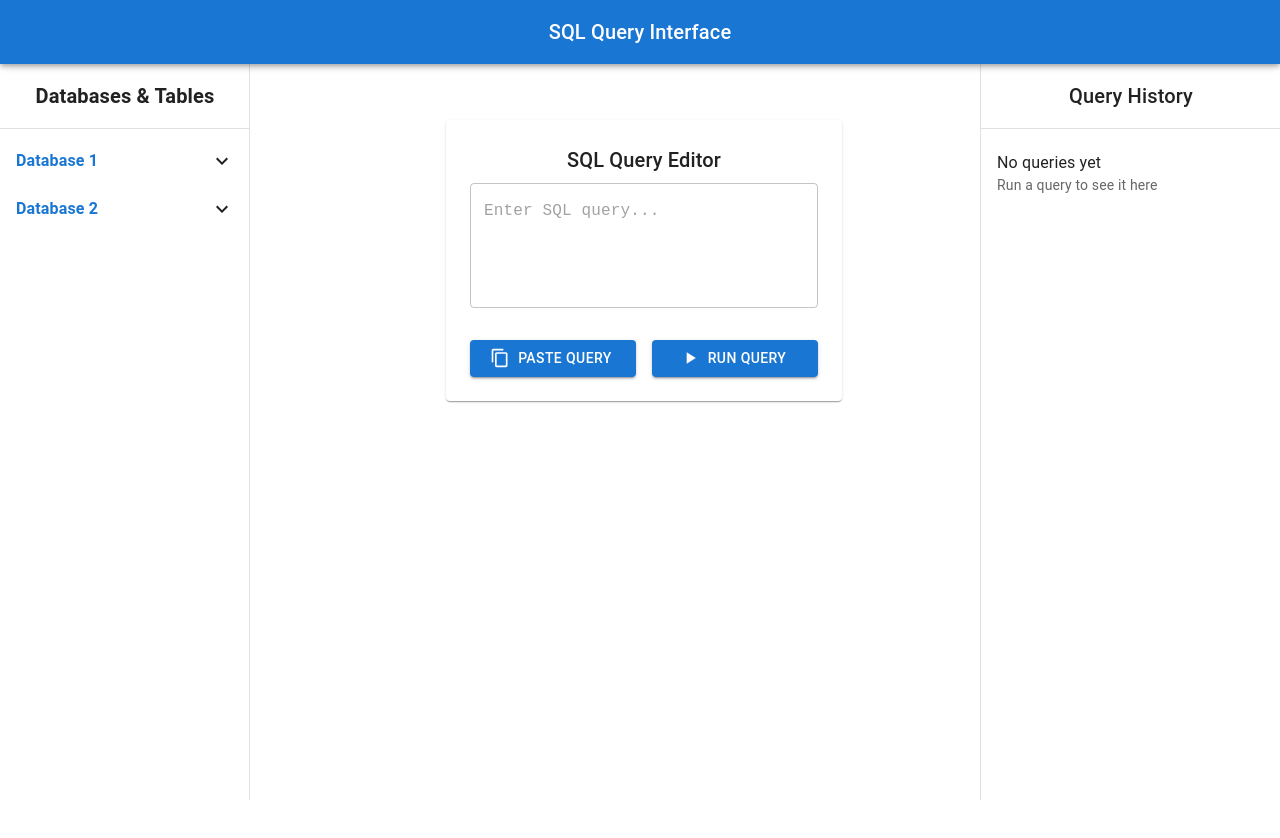
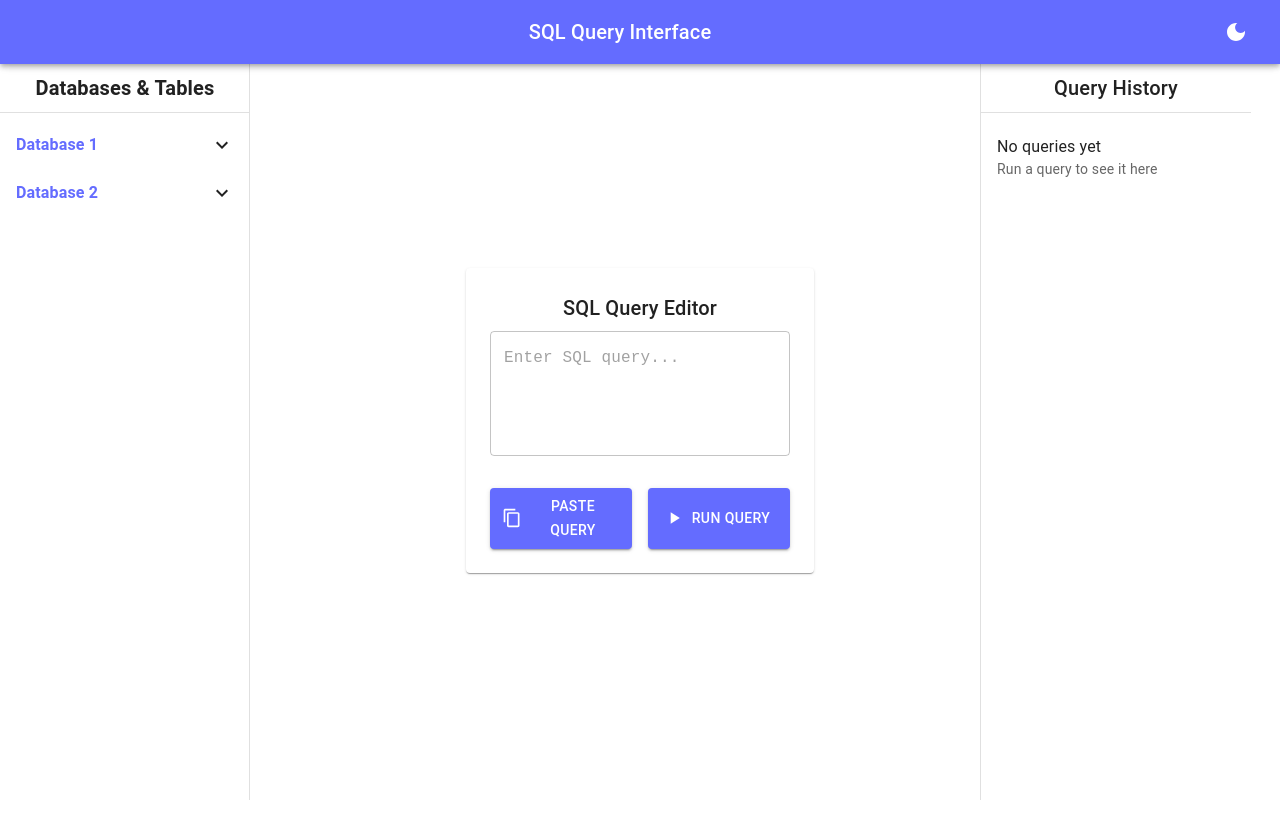
Before and after one commit to RushikeshGaikwad78/QueryXplorer, a React (Vite) app: page / in a window 1280 px wide. Shown: the top 838 px of the page. After the commit the page ends 800 px from the top, so only its background shows below. Built offline with nearby package versions, Linux system fonts and the light colour scheme.

Commit message:
theme implementation with some refinements of views in drawers

```diff
--- a/src/App.tsx
+++ b/src/App.tsx
@@ -1,11 +1,13 @@
 import './App.css'
 import { useState, Suspense, useMemo , useCallback } from 'react'
-import { AppBar,Toolbar,IconButton,Typography,Drawer,Box,useMediaQuery, Paper, Container, Button } from '@mui/material'
+import { AppBar,Toolbar,IconButton,Typography,Drawer,Box,useMediaQuery, Paper, Container, Button, ThemeProvider, createTheme , CssBaseline} from '@mui/material'
 import {
   Menu as MenuIcon,
   History as HistoryIcon,
   ContentCopy as ContentCopyIcon,
-  PlayArrow as PlayArrowIcon
+  PlayArrow as PlayArrowIcon,
+  LightMode as LightModeIcon,
+  DarkMode as DarkModeIcon
 } from '@mui/icons-material'
 
 import { QueryHistoryItem, QueryState} from './types'
@@ -37,6 +39,18 @@ function App() {
   const [sortColumn, setSortColumn] = useState("")
   const [sortOrder, setSortOrder] = useState("asc")
 
+  const theme = useMemo(() => createTheme({
+    palette: {
+      mode: state.theme,
+      primary: {
+        main: '#646cff',
+      },
+      secondary: {
+        main: '#535bf2',
+      },
+    },
+  }), [state.theme]);
+
   const toggleDatabase = useCallback((dbName: string) => {
     setState(prev => ({
       ...prev,
@@ -57,7 +71,12 @@ function App() {
       activeTable: tableName
     }))
   }, []);
-
+  const toggleTheme = () => {
+      setState(prev => ({
+        ...prev,
+        theme: prev.theme === 'light' ? 'dark' : 'light'
+      }))
+    }
   const drawerWidth = {
     left: 250,
     right: 300
@@ -233,7 +252,9 @@ function App() {
 
 
   return (
-    <>
+
+    <ThemeProvider theme={theme}>
+      <CssBaseline />
         <AppBar position="fixed" sx={{ zIndex: (theme) => theme.zIndex.drawer + 1 }}>
           <Toolbar>
             <IconButton
@@ -255,8 +276,12 @@ function App() {
               >
                 <HistoryIcon />
               </IconButton>
+              <IconButton color="inherit" onClick={toggleTheme}>
+              {state.theme === 'dark' ? <LightModeIcon /> : <DarkModeIcon />}
+            </IconButton>
           </Toolbar>
         </AppBar>
+
         {/* Left Drawer */}
         <Drawer
           variant="temporary"
@@ -301,24 +326,18 @@ function App() {
           sx={{
             flexGrow: 1,
             p: 3,
-            // width: { md: `calc(100% - ${drawerWidth.left + drawerWidth.right}px)` },
-            marginLeft: '-40px',
+            width: '100%',
             marginTop: '64px',
-            minHeight: 'calc(100vh - 64px)',
-            display: 'flex',
-            flexDirection: 'column',
-            position: 'relative',
+
           }}
         >
           <Container
-            maxWidth={false}
-            disableGutters
             sx={{
               height: '100%',
+
+              mx: 'auto',
+              px: { xs: 1, sm: 2, md: 4 },
               width: '100%',
-              display: 'flex',
-              flexDirection: 'column',
-              px: { xs: 1, sm: 2, md: 3 },
             }}
           >
             <Paper sx={{
@@ -326,7 +345,7 @@ function App() {
               mb: 3,
               backgroundColor: 'background.paper',
               minHeight: '200px',
-              width: '100%'
+              width: '100%',
             }}>
               <Typography variant="h6" gutterBottom>
                 SQL Query Editor
@@ -362,6 +381,7 @@ function App() {
                   Run Query
                 </Button>
               </Box>
+
             </Paper>
 
             {state.tableData && (
@@ -429,7 +449,8 @@ function App() {
           {rightDrawerContent}
         </Drawer>
 
-    </>
+
+    </ThemeProvider>
   )
 }
 
--- a/src/components/LeftDrawer.tsx
+++ b/src/components/LeftDrawer.tsx
@@ -31,7 +31,7 @@ const LeftDrawer: React.FC<LeftDrawerProps> = ({
 }) => {
   return (
     <Box sx={{ width: 250 }}>
-      <Typography variant="h6" sx={{ p: 2, fontWeight: 'bold' }}>
+      <Typography variant="h6" sx={{ p: 1, fontWeight: 'bold' }}>
         Databases & Tables
       </Typography>
       <Divider />
@@ -50,7 +50,7 @@ const LeftDrawer: React.FC<LeftDrawerProps> = ({
               {expandedDB[dbName] ? <ExpandLessIcon /> : <ExpandMoreIcon />}
             </ListItem>
             <Collapse in={expandedDB[dbName]} timeout="auto" unmountOnExit>
-              <List component="div" disablePadding sx={{ pl: 2 }}>
+              <List component="div" disablePadding sx={{ pl: 1 }}>
                 {Object.keys(databases[dbName]).map((tableName) => (
                   <Box key={tableName}>
                     <ListItem component="div" onClick={() => toggleTable(dbName, tableName)} sx={{ pl: 2 }}>
@@ -64,9 +64,9 @@ const LeftDrawer: React.FC<LeftDrawerProps> = ({
                       {expandedTables[`${dbName}-${tableName}`] ? <ExpandLessIcon /> : <ExpandMoreIcon />}
                     </ListItem>
                     <Collapse in={expandedTables[`${dbName}-${tableName}`]} timeout="auto" unmountOnExit>
-                      <List component="div" disablePadding sx={{ pl: 4 }}>
+                      <List component="div" disablePadding sx={{ pl: 2 }}>
                         {databases[dbName][tableName].map((col, index) => (
-                          <ListItem key={index} sx={{ pl: 2 }}>
+                          <ListItem key={index} sx={{ pl: 1 }}>
                             <ListItemText
                               primary={`${col.column} - ${col.type}`}
                               primaryTypographyProps={{ fontSize: '0.8rem', color: 'text.secondary' }}
--- a/src/components/QueryEditor.tsx
+++ b/src/components/QueryEditor.tsx
@@ -19,7 +19,6 @@ const QueryEditor: React.FC<QueryEditorProps> = ({ value, onChange, disabled = f
       disabled={disabled}
       sx={{
         mb: 2,
-        width: '100%',
         '& .MuiInputBase-root': {
           fontFamily: 'monospace',
           backgroundColor: 'background.paper',
--- a/src/components/RightDrawer.tsx
+++ b/src/components/RightDrawer.tsx
@@ -28,8 +28,8 @@ const RightDrawer: React.FC<RightDrawerProps> = ({
   const QueryResultDialog = React.lazy(() => import('./QueryResultDialog'));
 
   return (
-    <Box sx={{ width: 300 }}>
-      <Typography variant="h6" sx={{ p: 2 }}>Query History</Typography>
+    <Box sx={{ width: 270 }}>
+      <Typography variant="h6" sx={{ p: 1 }}>Query History</Typography>
       <Divider />
       <List sx={{ maxHeight: 'calc(100vh - 200px)', overflow: 'auto' }}>
         {queryHistory.length === 0 ? (
```
